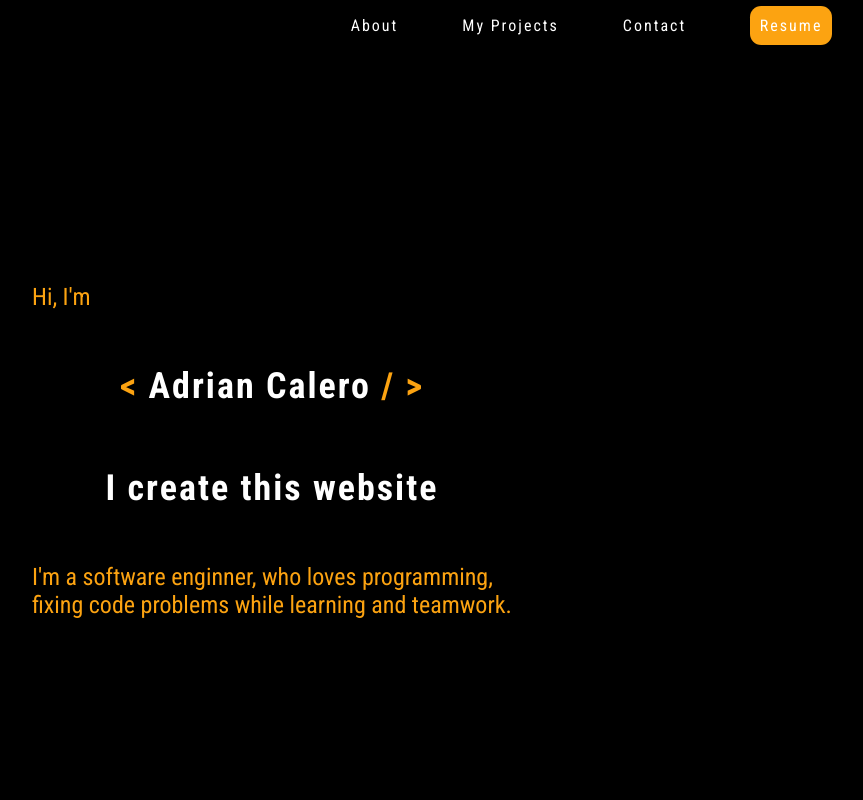
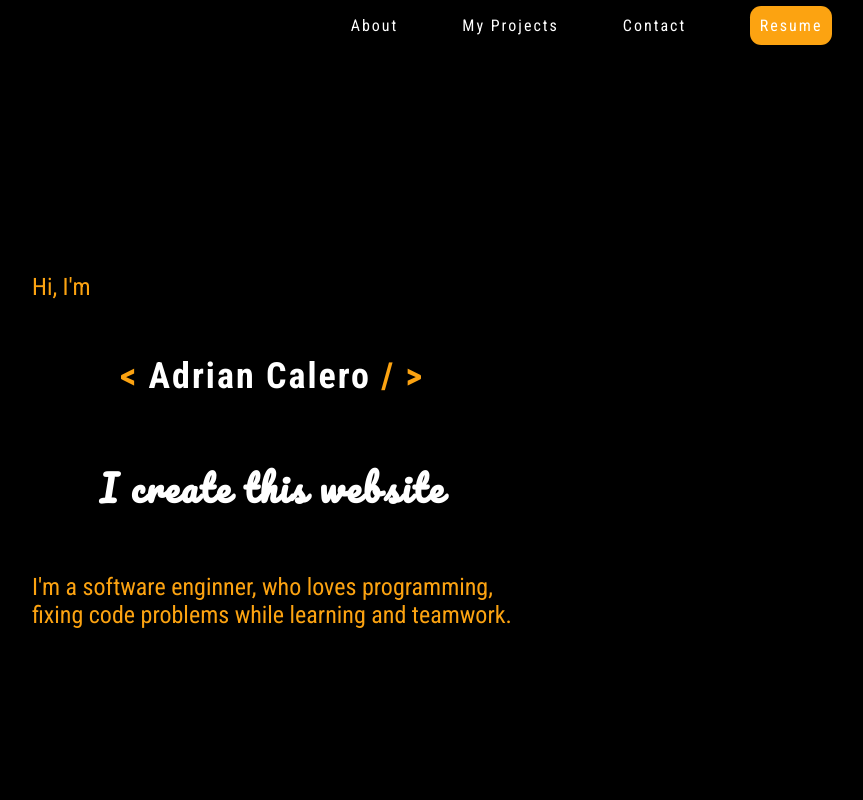
Before and after one commit to adrianCaleroBarrero/my-portfolio, a React (Create React App) app: page / in a window 1280 px wide. Shown: the top 800 px of the page, without its empty margins (368-1231 px from the left). Built offline with nearby package versions, Linux system fonts and the light colour scheme.

Commit message:
Add font of h2

```diff
--- a/src/App.css
+++ b/src/App.css
@@ -1,7 +1,14 @@
 @import url('https://fonts.googleapis.com/css2?family=Roboto+Condensed:ital,wght@0,300;0,400;0,700;1,300;1,400;1,700&display=swap');
+@import url('https://fonts.googleapis.com/css2?family=Pacifico&display=swap');
 
 * {
   box-sizing: border-box;
   font-family: 'Roboto Condensed', sans-serif;
 
 }
+
+
+
+h2 {
+  font-family: 'Pacifico', cursive;
+}
```
